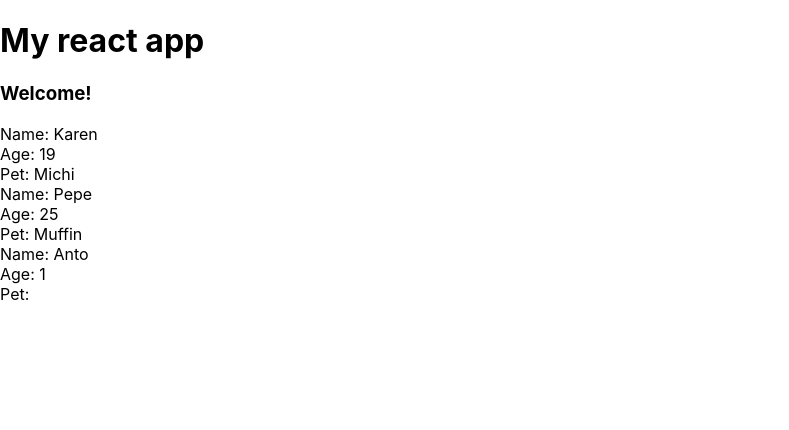
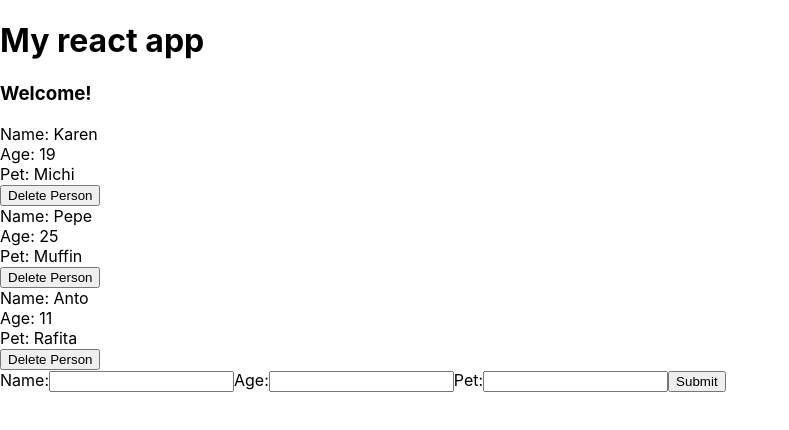
Before and after one commit to Pantuflas/react-redux-course, a React (Create React App) app: page / in a window 1280 px wide. Shown: the top 430 px of the page, without its empty margins (0-789 px from the left). Built offline with nearby package versions, Linux system fonts and the light colour scheme.

Commit message:
Form created , add and delete persons from array

```diff
--- a/src/App.js
+++ b/src/App.js
@@ -1,20 +1,45 @@
-import React, { Component } from 'react';
+import React, { Component } from 'react'
 import Person from './components/Person'
+import AddPersonForm from './components/AddPersonForm'
 
 class App extends Component {
   state = {
     persons: [
       { name: 'Karen', age: '19', pet: 'Michi', id: 1},
       { name: 'Pepe', age: '25', pet: 'Muffin', id: 2},
-      { name: 'Anto', age: '1', id: 3}
+      { name: 'Anto', age: '11', pet: 'Rafita', id: 3}
     ]
+  }
+
+  addPerson = (person) => {
+    console.log(person);
+    //Adding a random id to the person to add
+    person.id = Math.random();
+    //Creating a copy of the persons array in state
+    let persons = [...this.state.persons, person]
+    //Altering the state with the copy, not altering the original array
+    this.setState({
+      persons: persons
+    })
+  }
+
+  deletePerson = (id) => {
+    let persons = this.state.persons.filter(person => {
+      //If person.id is equal to the passed id, returns false and filter out that person
+      //If person.id is not equal to the passed id, return true and the person remains in the array
+      return person.id !== id
+    });
+    this.setState({
+      persons: persons
+    })
   }
   render() {
     return (
       <div className="App">
         <h1>My react app</h1>
         <h3> Welcome! </h3>
-        <Person persons={this.state.persons}/>
+        <Person deletePerson={this.deletePerson} persons={this.state.persons}/>
+        <AddPersonForm addPerson={this.addPerson} />
       </div>
     );
   }
--- /dev/null
+++ b/src/components/AddPersonForm.js
@@ -0,0 +1,37 @@
+import React, { Component } from 'react'
+
+class AddPersonForm extends Component {
+    state = {
+        name: null,
+        age: null,
+        pet: null
+    }
+
+    handleChange = (e) => {
+        this.setState({
+            [e.target.id]: e.target.value
+        })
+    }
+
+    handleSubmit = (e) => {
+        e.preventDefault();
+        this.props.addPerson(this.state);
+    }
+    render(){
+        return (
+            <div>
+                <form onSubmit={this.handleSubmit}>
+                    <label htmlFor="name">Name:</label>
+                    <input type="text" id="name" onChange={this.handleChange} />
+                    <label htmlFor="age">Age:</label>
+                    <input type="text" id="age" onChange={this.handleChange} />
+                    <label htmlFor="pet">Pet:</label>
+                    <input type="text" id="pet" onChange={this.handleChange} />
+                    <button>Submit</button>
+                </form>
+            </div>
+        )
+    }
+}
+
+export default AddPersonForm;
--- a/src/components/Person.js
+++ b/src/components/Person.js
@@ -1,21 +1,51 @@
 import React from 'react'
 
 
-const Person = ({persons}) => {
-    const personList = persons.map(person => {
-        return (
+const Person = ({persons, deletePerson}) => {
 
+    //Simple if condition
+/*     const personList = persons.map(person => {
+        if (person.age > 20){
+            return (
             <div className="person" key={person.id}>
                 <div>Name: {person.name}</div>
                 <div>Age: {person.age}</div>
                 <div>Pet: {person.pet}</div>
             </div>
-        )
+            )
+        } else {
+            return null;
+        }
+    }) */
+
+    //Different approach to do the same condition
+    const personList = persons.map(person => {
+        return person.age > 10 ? (
+            <div className="person" key={person.id}>
+                <div>Name: {person.name}</div>
+                <div>Age: {person.age}</div>
+                <div>Pet: {person.pet}</div>
+                <button onClick={() => {deletePerson(person.id)}}>Delete Person</button>
+            </div>
+        ) : null;
     })
 
     return(
         <div className="person-list">
             { personList }
+        {
+        /*{ instead of declaring personList outside the return function, can be implemented inside, works the same
+                persons.map(person => {
+                    return person.age > 20 ? (
+                        <div className="person" key={person.id}>
+                            <div>Name: {person.name}</div>
+                            <div>Age: {person.age}</div>
+                            <div>Pet: {person.pet}</div>
+                        </div>
+                    ) : null;
+                })
+            } */}
+
         </div>
     )
 }
```
